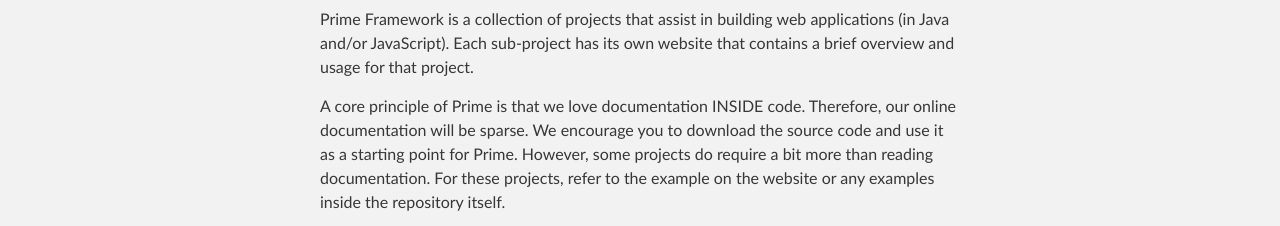
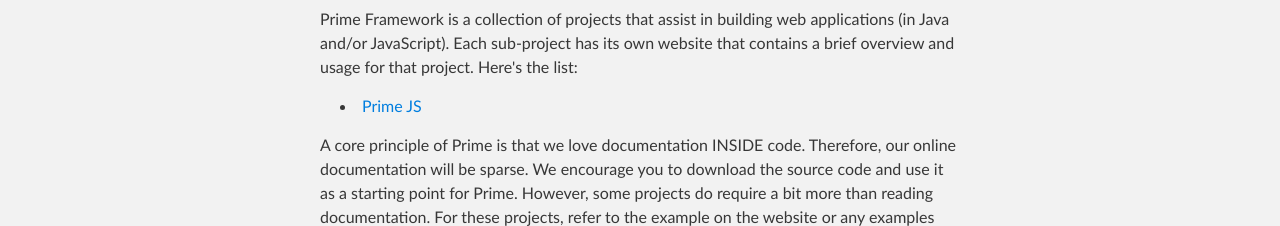
Before and after one commit to prime-framework/prime-framework.github.io, a plain HTML site: page index.html in a window 1280 px wide. Shown: the part 317-543 px from the top of the page. Drawn offline with Linux system fonts and the light colour scheme.

Commit message:
Replace master branch with page content via GitHub

```diff
--- a/index.html
+++ b/index.html
@@ -30,9 +30,11 @@
         <h1>
 <a name="prime-framework" class="anchor" href="#prime-framework"><span class="octicon octicon-link"></span></a>Prime Framework</h1>
 
-<p>Prime Framework is a collection of projects that assist in building web applications (in Java and/or JavaScript). Each sub-project has its own website that contains a brief overview and usage for that project. </p>
+<p>Prime Framework is a collection of projects that assist in building web applications (in Java and/or JavaScript). Each sub-project has its own website that contains a brief overview and usage for that project. Here's the list:</p>
 
-<p>A core principle of Prime is that we love documentation INSIDE code. Therefore, our online documentation will be sparse. We encourage you to download the source code and use it as a starting point for Prime. However, some projects do require a bit more than reading documentation. For these projects, refer to the example on the website or any examples inside the repository itself.</p>
+<ul>
+<li><a href="http://prime-framework.github.io/prime-js/">Prime JS</a></li>
+</ul><p>A core principle of Prime is that we love documentation INSIDE code. Therefore, our online documentation will be sparse. We encourage you to download the source code and use it as a starting point for Prime. However, some projects do require a bit more than reading documentation. For these projects, refer to the example on the website or any examples inside the repository itself.</p>
 
 <h2>
 <a name="issues" class="anchor" href="#issues"><span class="octicon octicon-link"></span></a>Issues</h2>
--- a/params.json
+++ b/params.json
@@ -1 +1 @@
-{"name":"Prime Framework","tagline":"Prime Framework public site","body":"# Prime Framework\r\nPrime Framework is a collection of projects that assist in building web applications (in Java and/or JavaScript). Each sub-project has its own website that contains a brief overview and usage for that project. \r\n\r\nA core principle of Prime is that we love documentation INSIDE code. Therefore, our online documentation will be sparse. We encourage you to download the source code and use it as a starting point for Prime. However, some projects do require a bit more than reading documentation. For these projects, refer to the example on the website or any examples inside the repository itself.\r\n\r\n## Issues\r\n\r\nPlease log issues using the Github issue tracking system. Be sure to log issues to the correct project.\r\n\r\n## Mailing lists\r\n\r\nPrime framework maintains a single email list for all projects. The email list is a Google group and you can join it here:\r\n\r\n[https://groups.google.com/forum/#!forum/prime-framework-users](https://groups.google.com/forum/#!forum/prime-framework-users)","google":"","note":"Don't delete this file! It's used internally to help with page regeneration."}
+{"name":"Prime Framework","tagline":"Prime Framework public site","body":"# Prime Framework\r\nPrime Framework is a collection of projects that assist in building web applications (in Java and/or JavaScript). Each sub-project has its own website that contains a brief overview and usage for that project. Here's the list:\r\n\r\n* [Prime JS](http://prime-framework.github.io/prime-js/)\r\n\r\nA core principle of Prime is that we love documentation INSIDE code. Therefore, our online documentation will be sparse. We encourage you to download the source code and use it as a starting point for Prime. However, some projects do require a bit more than reading documentation. For these projects, refer to the example on the website or any examples inside the repository itself.\r\n\r\n## Issues\r\n\r\nPlease log issues using the Github issue tracking system. Be sure to log issues to the correct project.\r\n\r\n## Mailing lists\r\n\r\nPrime framework maintains a single email list for all projects. The email list is a Google group and you can join it here:\r\n\r\n[https://groups.google.com/forum/#!forum/prime-framework-users](https://groups.google.com/forum/#!forum/prime-framework-users)","google":"","note":"Don't delete this file! It's used internally to help with page regeneration."}
```
